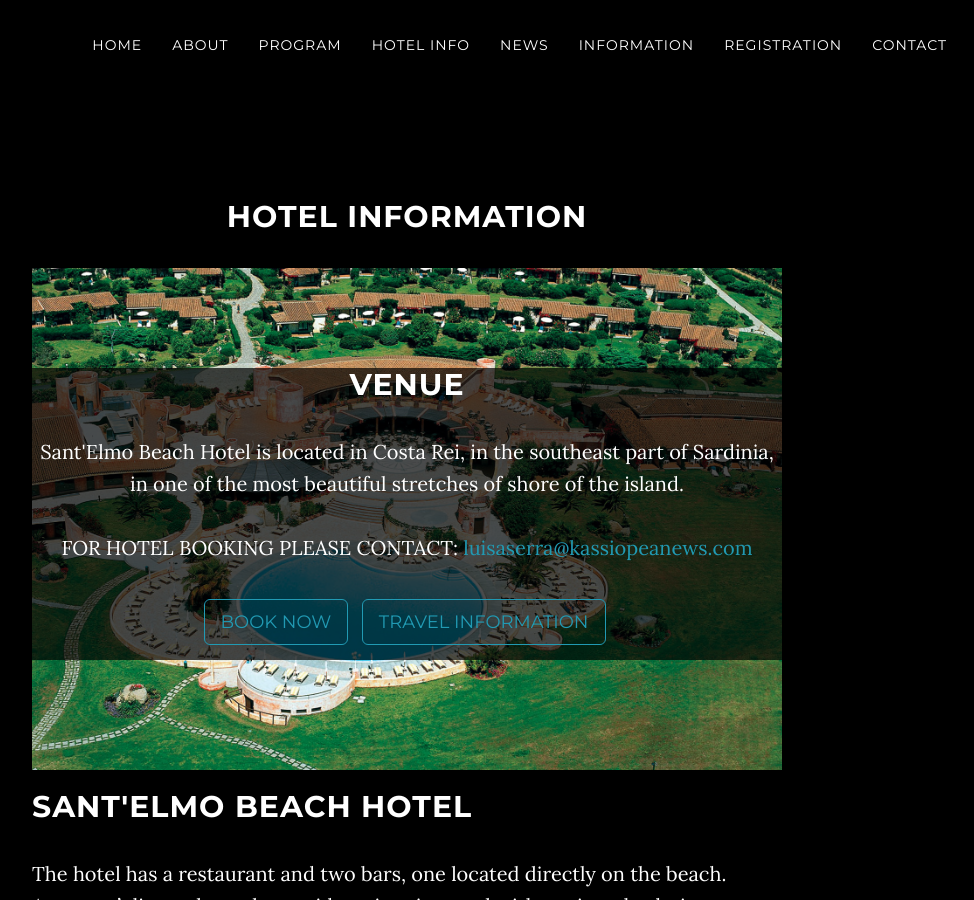
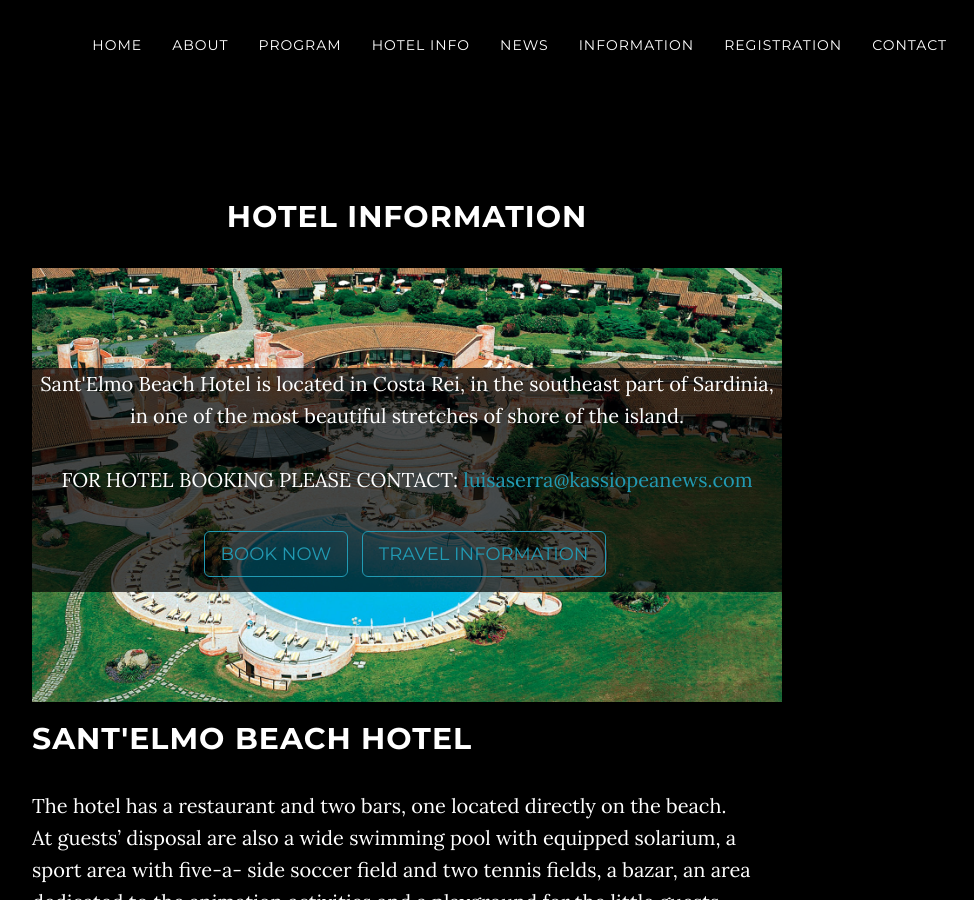
Before and after one commit to breakingthelimits/supereddington2018, a Jekyll site: the page built from venue/index.html, in a window 1280 px wide and 900 px high. Shown: the whole window, without its empty margins (248-1222 px from the left). Built offline with Jekyll 4.4.1, drawn with Linux system fonts in a browser that asks for light colours.

Commit message:
Update index.html

```diff
--- a/venue/index.html
+++ b/venue/index.html
@@ -7,7 +7,7 @@
         <div class="venue-section">
             <div class="container" style="padding:0; width:100%;">
                 <div style="background-color:rgba(0,0,0,0.7);margin:auto; text-align:center;">
-                    <h2>Venue</h2>
+
                     <p> Sant'Elmo Beach Hotel is located in Costa Rei, in the southeast part of Sardinia,
                        in one of the most beautiful stretches of shore of the island. <br />  <br />
                        FOR HOTEL BOOKING PLEASE CONTACT: <a href="mailto:luisaserra@kassiopeanews.com"> luisaserra@kassiopeanews.com</a> <br />
```
